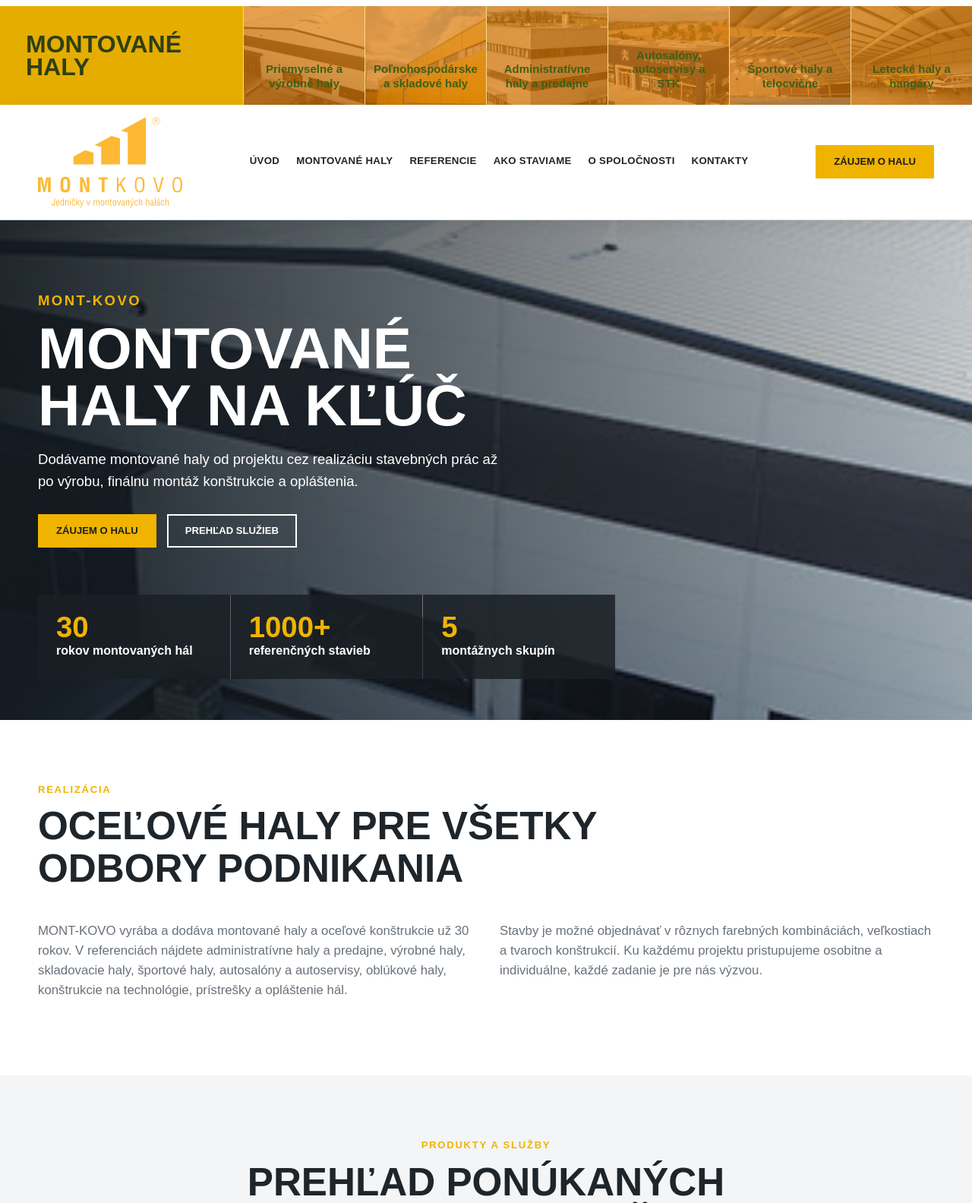
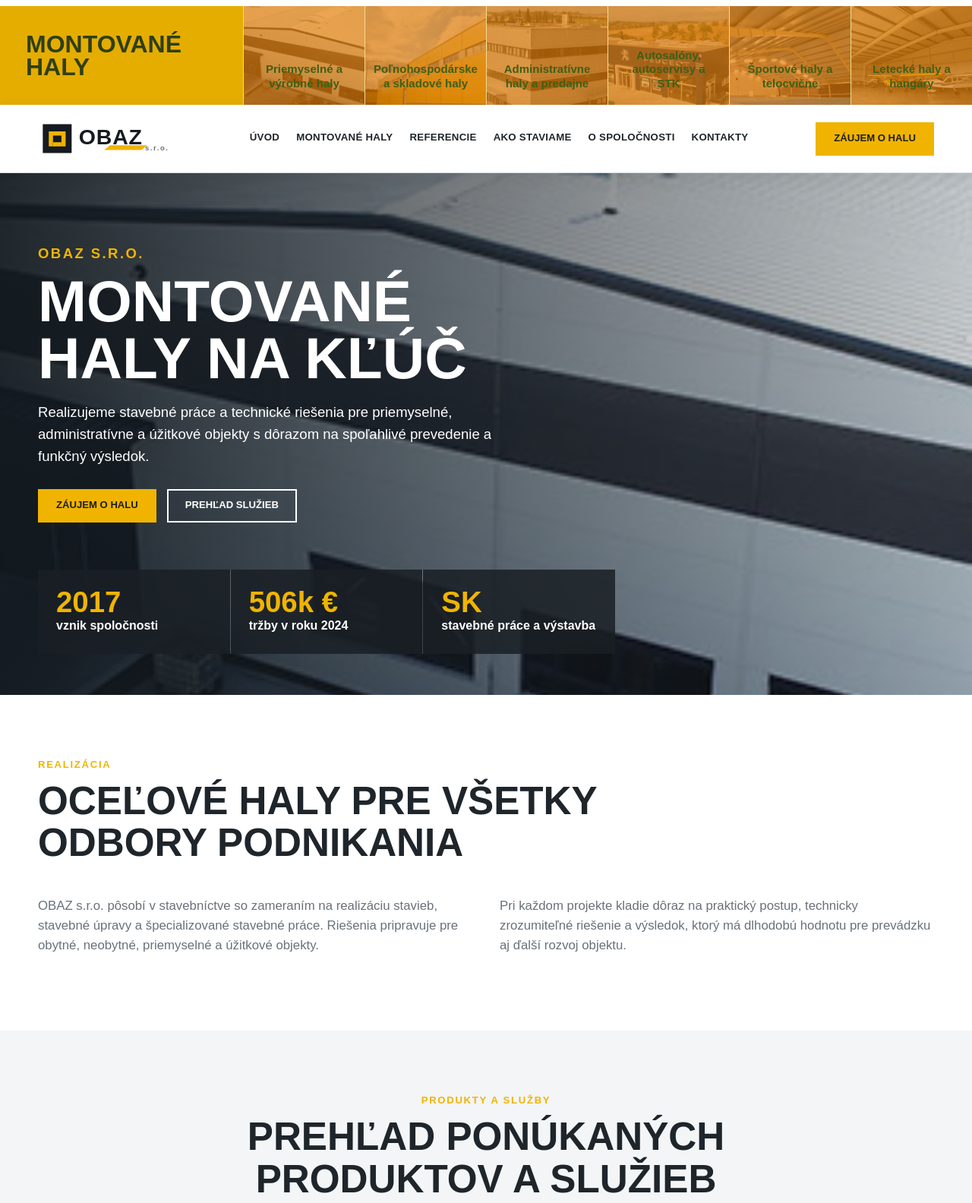
Before and after one commit to PolnikR/Obaz, a Django app: page / in a window 1280 px wide. Shown: the top 1584 px of the page at 76% size. Run offline with Django 5.2, Linux system fonts and the light colour scheme; data that the repository does not hold is empty.

Commit message:
Rebrand homepage to OBAZ

```diff
--- a/home/static/home/css/site.css
+++ b/home/static/home/css/site.css
@@ -224,7 +224,7 @@ h3 { font-size: 1.1rem; line-height: 1.25; }
   color: #cdd5dc;
   background: var(--dark);
 }
-.footer-logo { width: 170px; filter: brightness(0) invert(1); margin-bottom: 14px; }
+.footer-logo { width: 170px; margin-bottom: 14px; }
 .site-footer nav { display: flex; flex-direction: column; gap: 8px; font-weight: 800; font-size: .86rem; }
 .site-footer a:hover { color: var(--brand); }
 .footer-contact { display: flex; flex-direction: column; align-items: flex-end; gap: 8px; color: #fff; font-weight: 800; }
--- a/home/templates/home/index.html
+++ b/home/templates/home/index.html
@@ -4,8 +4,8 @@
 <head>
   <meta charset="utf-8">
   <meta name="viewport" content="width=device-width, initial-scale=1">
-  <title>Montované haly - kvalitne</title>
-  <meta name="description" content="Dodávame montované haly na kľúč od samotného projektu cez realizáciu stavebných prác až po výrobu a finálnu montáž konštrukcie a opláštenia.">
+  <title>OBAZ s.r.o. - stavebné riešenia</title>
+  <meta name="description" content="OBAZ s.r.o. realizuje stavebné práce, stavebné úpravy a technické riešenia pre obytné, neobytné, priemyselné a úžitkové objekty.">
   <link rel="icon" href="{% static 'home/vendor/favicon.png' %}" type="image/png">
   <link rel="stylesheet" href="{% static 'home/css/site.css' %}">
 </head>
@@ -24,7 +24,7 @@
   </section>
 
   <header class="site-header">
-    <a class="logo" href="/" aria-label="MONT-KOVO"><img src="{% static 'home/vendor/images/logo.svg' %}" alt="MONT-KOVO"></a>
+    <a class="logo" href="/" aria-label="OBAZ s.r.o."><img src="{% static 'home/vendor/images/logo.svg' %}" alt="OBAZ s.r.o."></a>
     <nav class="main-nav" aria-label="Hlavná navigácia">
       <a href="/">ÚVOD</a>
       <a href="#produkty">MONTOVANÉ HALY</a>
@@ -39,18 +39,18 @@
   <main>
     <section class="hero" aria-labelledby="hero-title">
       <div class="hero-content">
-        <p class="eyebrow">MONT-KOVO</p>
+        <p class="eyebrow">OBAZ s.r.o.</p>
         <h1 id="hero-title">Montované haly na kľúč</h1>
-        <p>Dodávame montované haly od projektu cez realizáciu stavebných prác až po výrobu, finálnu montáž konštrukcie a opláštenia.</p>
+        <p>Realizujeme stavebné práce a technické riešenia pre priemyselné, administratívne a úžitkové objekty s dôrazom na spoľahlivé prevedenie a funkčný výsledok.</p>
         <div class="hero-actions">
           <a class="button primary" href="#kontakt">Záujem o halu</a>
           <a class="button secondary" href="#produkty">Prehľad služieb</a>
         </div>
       </div>
       <div class="hero-stats" aria-label="Výhody spoločnosti">
-        <article><strong>30</strong><span>rokov montovaných hál</span></article>
-        <article><strong>1000+</strong><span>referenčných stavieb</span></article>
-        <article><strong>5</strong><span>montážnych skupín</span></article>
+        <article><strong>2017</strong><span>vznik spoločnosti</span></article>
+        <article><strong>506k €</strong><span>tržby v roku 2024</span></article>
+        <article><strong>SK</strong><span>stavebné práce a výstavba</span></article>
       </div>
     </section>
 
@@ -60,8 +60,8 @@
         <h2>Oceľové haly pre všetky odbory podnikania</h2>
       </div>
       <div class="intro-grid">
-        <p>MONT-KOVO vyrába a dodáva montované haly a oceľové konštrukcie už 30 rokov. V referenciách nájdete administratívne haly a predajne, výrobné haly, skladovacie haly, športové haly, autosalóny a autoservisy, oblúkové haly, konštrukcie na technológie, prístrešky a opláštenie hál.</p>
-        <p>Stavby je možné objednávať v rôznych farebných kombináciách, veľkostiach a tvaroch konštrukcií. Ku každému projektu pristupujeme osobitne a individuálne, každé zadanie je pre nás výzvou.</p>
+        <p>OBAZ s.r.o. pôsobí v stavebníctve so zameraním na realizáciu stavieb, stavebné úpravy a špecializované stavebné práce. Riešenia pripravuje pre obytné, neobytné, priemyselné a úžitkové objekty.</p>
+        <p>Pri každom projekte kladie dôraz na praktický postup, technicky zrozumiteľné riešenie a výsledok, ktorý má dlhodobú hodnotu pre prevádzku aj ďalší rozvoj objektu.</p>
       </div>
     </section>
 
@@ -87,14 +87,14 @@
     <section class="section company" id="firma">
       <div>
         <p class="eyebrow">O firme</p>
-        <h2>Prečo montované haly od Montkova?</h2>
-        <p>Medzi hlavné výhody patrí rýchlosť montáže, vysoká trvanlivosť materiálov, ľahká údržba, kombinovateľnosť stavebných materiálov a prispôsobivosť konkrétnym plánom zákazníka.</p>
+        <h2>Prečo stavebné riešenia od OBAZ s.r.o.?</h2>
+        <p>OBAZ s.r.o. stavia na praktickej realizácii, zodpovednom prevedení a prispôsobení riešenia konkrétnemu objektu, rozpočtu a účelu využitia.</p>
       </div>
       <div class="benefits">
-        <article><img src="{% static 'home/vendor/Images/Icons/komplexni-realizace-u.svg' %}" alt=""><h3>30 rokov montovaných hál</h3><p>Špecializácia na výrobu a dodávku hál a oceľových konštrukcií.</p></article>
-        <article><img src="{% static 'home/vendor/Images/Icons/4_key-u.svg' %}" alt=""><h3>Montované haly na kľúč</h3><p>Od návrhu cez výstavbu až po finálnu montáž.</p></article>
-        <article><img src="{% static 'home/vendor/Images/Icons/650-staveb-u.svg' %}" alt=""><h3>1000 referenčných stavieb</h3><p>Kvalita, efektívny dizajn a skúsenosti z mnohých realizácií.</p></article>
-        <article><img src="{% static 'home/vendor/Images/Icons/team-u.svg' %}" alt=""><h3>Vlastný tím pracovníkov</h3><p>Projektanti, statici, výroba aj montážne skupiny pod jednou strechou.</p></article>
+        <article><img src="{% static 'home/vendor/Images/Icons/komplexni-realizace-u.svg' %}" alt=""><h3>Realizácia stavieb</h3><p>Stavebné práce a úpravy pre obytné, neobytné a úžitkové objekty.</p></article>
+        <article><img src="{% static 'home/vendor/Images/Icons/4_key-u.svg' %}" alt=""><h3>Praktické riešenia</h3><p>Postup navrhnutý podľa účelu objektu, technických možností a požiadaviek investora.</p></article>
+        <article><img src="{% static 'home/vendor/Images/Icons/650-staveb-u.svg' %}" alt=""><h3>Stavebné zameranie</h3><p>Firma pôsobí v odvetví špecializovaných stavebných prác a výstavby budov.</p></article>
+        <article><img src="{% static 'home/vendor/Images/Icons/team-u.svg' %}" alt=""><h3>Zodpovedné prevedenie</h3><p>Dôraz na funkčnosť, poriadok v realizácii a dlhodobú hodnotu výsledku.</p></article>
       </div>
     </section>
 
@@ -102,11 +102,11 @@
       <div>
         <p class="eyebrow">Kontakt</p>
         <h2>Zaujali Vás naše služby, alebo máte otázky?</h2>
-        <p>Napíšte nám a pripravíme riešenie pre Vašu halu.</p>
+        <p>Napíšte nám a pripravíme vhodné stavebné riešenie pre Váš objekt.</p>
       </div>
       <div class="cta-actions">
-        <a class="button primary" href="mailto:poptavky@montkovo.cz">poptavky@montkovo.cz</a>
-        <a class="button secondary" href="tel:+420573343974">+420 573 343 974</a>
+        <a class="button primary" href="#firma">OBAZ s.r.o.</a>
+        <a class="button secondary" href="https://www.finstat.sk/50785087">Profil firmy</a>
       </div>
     </section>
 
@@ -124,9 +124,9 @@
   </main>
 
   <footer class="site-footer">
-    <div><img class="footer-logo" src="{% static 'home/vendor/images/logo.svg' %}" alt="MONT-KOVO"><p>Montované haly a oceľové konštrukcie na kľúč.</p></div>
+    <div><img class="footer-logo" src="{% static 'home/vendor/images/logo-footer.svg' %}" alt="OBAZ s.r.o."><p>Stavebné riešenia pre obytné, neobytné a úžitkové objekty.</p></div>
     <nav aria-label="Pätička"><a href="/">ÚVOD</a><a href="#produkty">MONTOVANÉ HALY</a><a href="#referencie">REFERENCIE</a><a href="#firma">O SPOLOČNOSTI</a><a href="#kontakt">KONTAKTY</a></nav>
-    <div class="footer-contact"><span>poptavky@montkovo.cz</span><span>+420 573 343 974</span></div>
+    <div class="footer-contact"><span>OBAZ s.r.o.</span><span>Dolná Maríková 752</span><span>018 02 Dolná Maríková</span><span>IČO: 50785087</span></div>
   </footer>
 </body>
 </html>
```
Also changed, not shown: home/tests.py (+9 -0 lines), home/static/home/vendor/Images/logo-footer.svg (added), home/static/home/vendor/Images/logo.svg, 1 other file.
